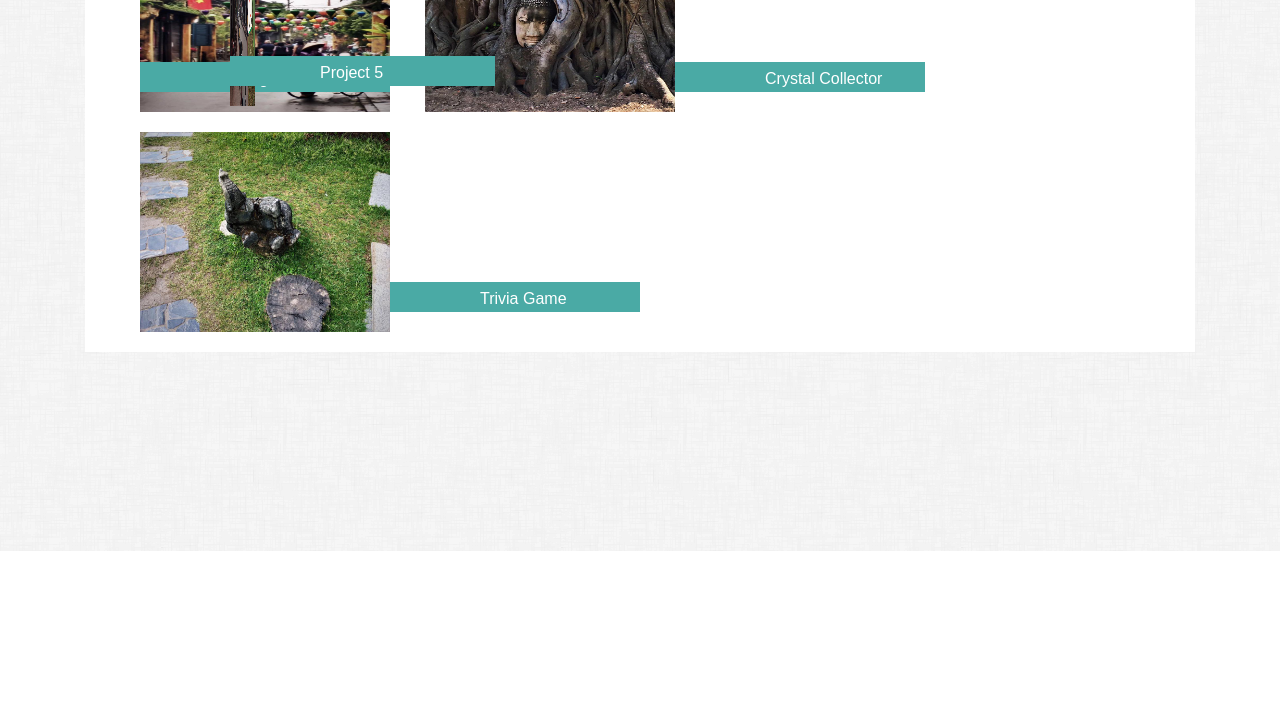
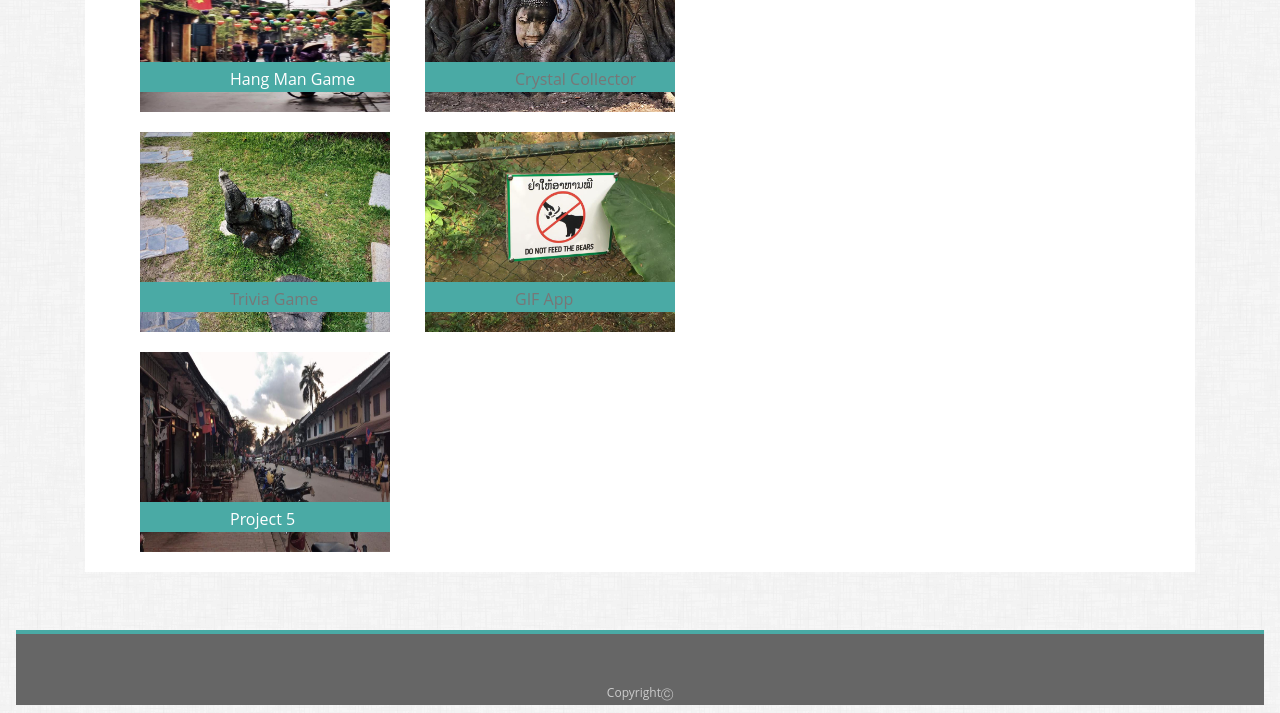
Before and after one commit to ncortes12/Bootstrap-Portfolio, a plain HTML site: page portfolio.html in a window 1280 px wide. Shown: the part 249-962 px from the top of the page. Before the commit the page ends 800 px from the top, so only its background shows below. Drawn offline with nearby package versions, Linux system fonts and the light colour scheme.

Commit message:
fixed links added giph project

```diff
--- a/assets/css/style.css
+++ b/assets/css/style.css
@@ -1,7 +1,7 @@
 body
         {background:url(../images/dust_scratches/dust_scratches.png);
         color:#777777;
-        font-family: Arial, Helvetica, sans-serif;
+        font-family: 'Open Sans', sans-serif;;
         margin: 0 auto;
         height:100%;
         min-height:100%;}
@@ -13,7 +13,8 @@ h1
 
 p       {padding:px;
         margin:15px;
-        line-height:1.5;}
+        line-height:1.5;
+        font-family: 'Roboto', sans-serif;}
 
 .nav-colors {
 
--- a/portfolio.html
+++ b/portfolio.html
@@ -57,8 +57,9 @@
     <div class="col-lg-3">
         <figure class="img">
             <img src="assets/images/portfolio-image2.jpg" class="img-fluid img2"  >
-
-            <a class="project" href="https://ncortes12.github.io/unit-4-game/">Crystal Collector</a>
+            <div class = "project">
+            <a href="https://ncortes12.github.io/unit-4-game/">Crystal Collector</a>
+        </div>
         </figure>
     </div>
 </div>
@@ -66,13 +67,15 @@
     <div class="col-lg-3">
         <figure class="img">
             <img src="assets/images/portfolio-image3.jpg" class="img-fluid img2" >
-            <a class="project" href = "https://ncortes12.github.io/Triviagame/">Trivia Game</div>
+            <div class = "project">
+            <a  href = "https://ncortes12.github.io/Triviagame/">Trivia Game</a>
+        </div>
         </figure>
     </div>
     <div class="col-lg-3">
         <figure class="img">
             <img src="assets/images/portfolio-image4.jpg" class="img-fluid img2">
-            <div class="project">Project 4</div>
+            <div class="project"><a href = "https://ncortes12.github.io/giphy/">GIF App</a> </div>
         </figure>
     </div>
 
```
Also changed, not shown: index.html (+1 -0 lines).
